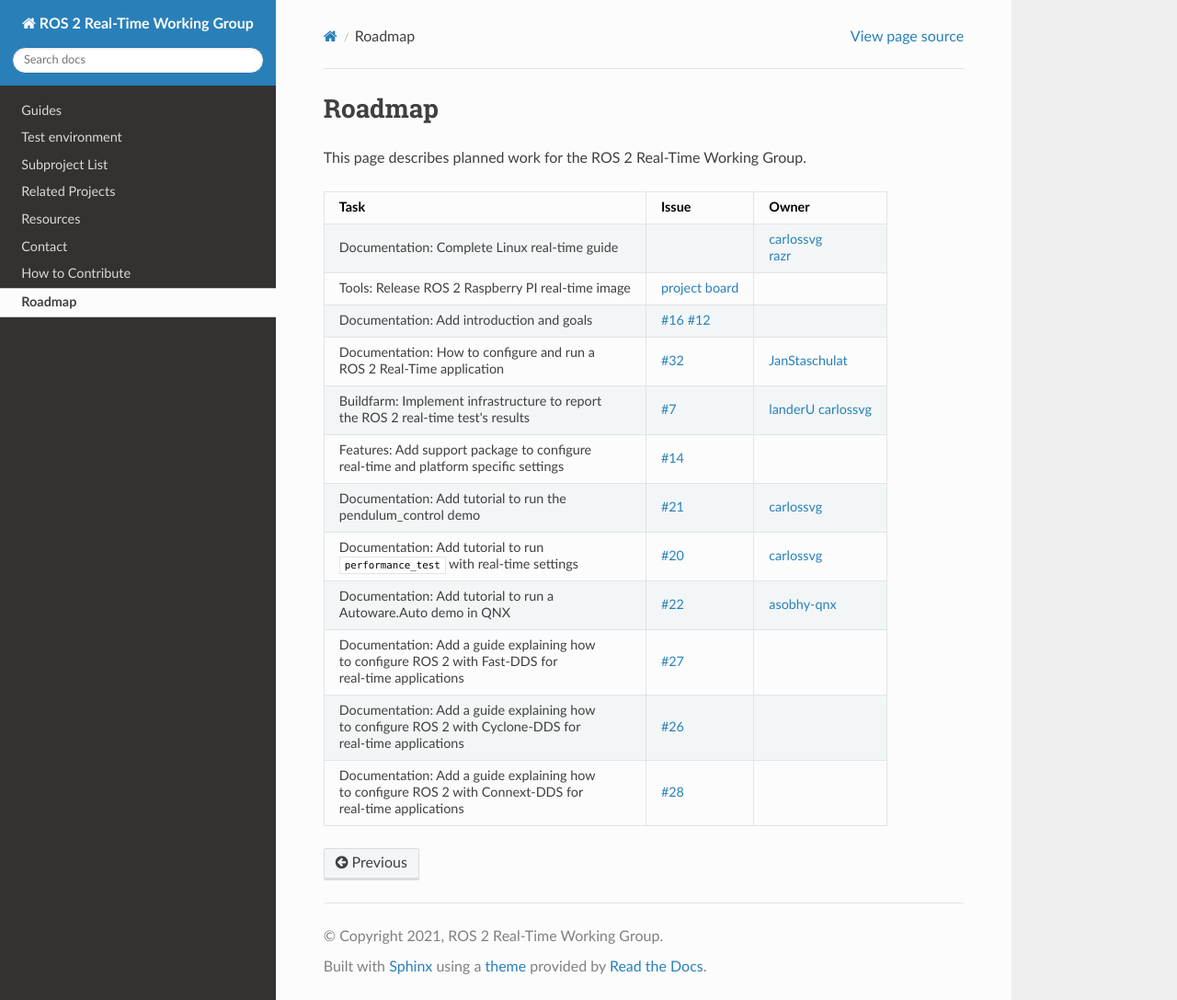
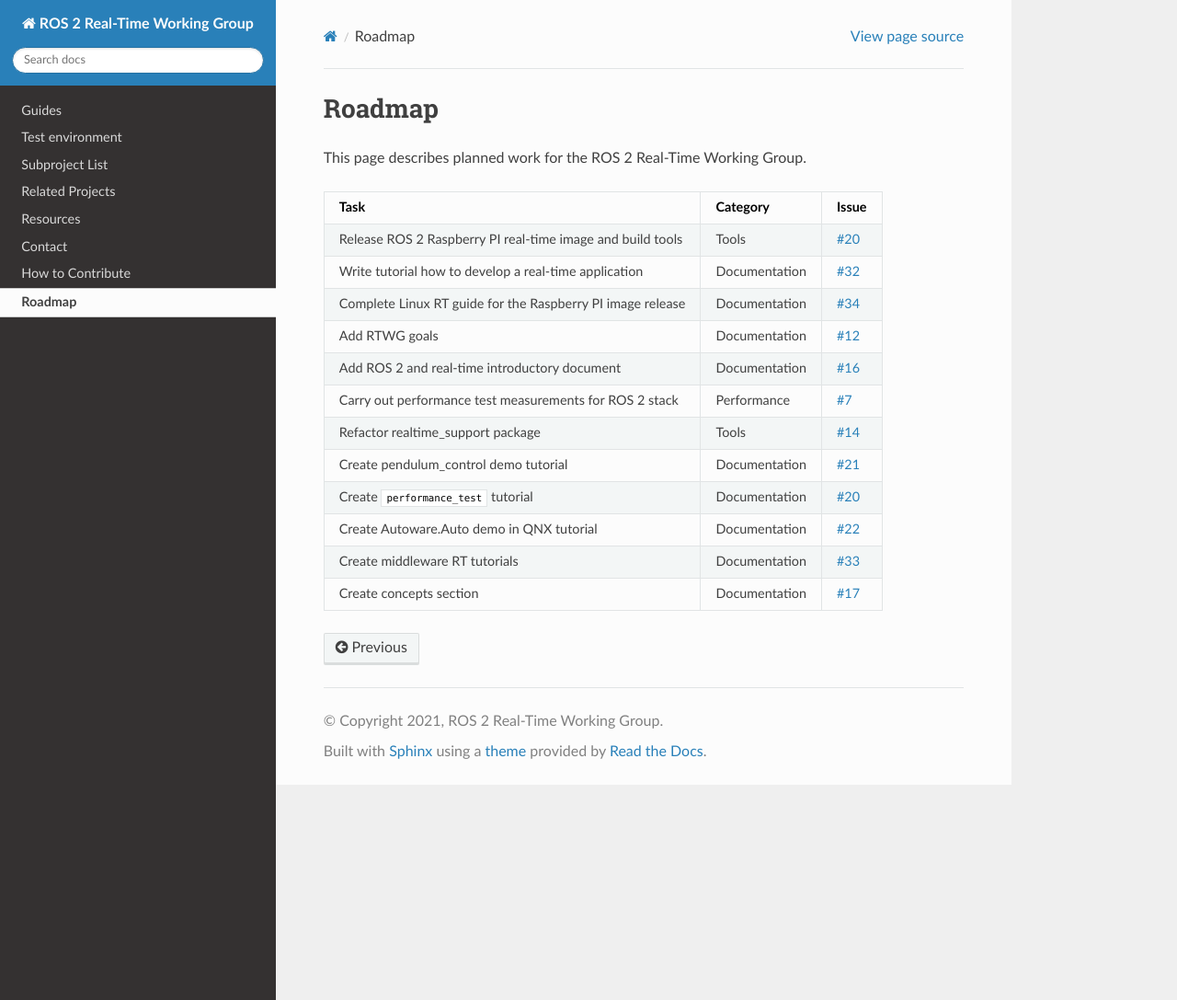
Before and after one commit to ros-realtime/rtwg_documentation, a Sphinx documentation site: the page built from source/Roadmap/Roadmap.md, in a window 1280 px wide and 1087 px high. Shown: the whole window at 92% size. Built offline with Sphinx 7.4.7 and the Read the Docs theme 2.0.0, drawn with Linux system fonts in a browser that asks for light colours.

Commit message:
Update roadmap
Signed-off-by: Carlos San Vicente <carlos.svic@gmail.com>

```diff
--- a/source/Roadmap/Roadmap.md
+++ b/source/Roadmap/Roadmap.md
@@ -3,17 +3,17 @@
 This page describes planned work for the ROS 2 Real-Time Working Group.
 
 
-| **Task**                                                     | Issue                                                        | **Owner**                                                    |
-| ------------------------------------------------------------ | ------------------------------------------------------------ | ------------------------------------------------------------ |
-| Documentation: Complete Linux real-time guide                |                                                              | [carlossvg](https://github.com/carlossvg) <br/>[razr](https://github.com/razr) |
-| Tools: Release ROS 2 Raspberry PI real-time image            | [project board](https://github.com/orgs/ros-realtime/projects/3/views/4?layout=board) |                                                              |
-| Documentation: Add introduction and goals                    | [#16](https://github.com/ros-realtime/rtwg_documentation/issues/16) [#12](https://github.com/ros-realtime/community/issues/12) |                                                              |
-| Documentation: How to configure and run a <br/> ROS 2 Real-Time application | [#32](https://github.com/ros-realtime/community/issues/32)   | [JanStaschulat](https://github.com/JanStaschulat)            |
-| Buildfarm: Implement infrastructure to report  <br/> the ROS 2 real-time test's results | [#7](https://github.com/ros-realtime/community/issues/7)     | [landerU](https://github.com/landerU) [carlossvg](https://github.com/carlossvg) |
-| Features: Add support package to configure <br/> real-time  and platform specific settings | [#14](https://github.com/ros-realtime/community/issues/14)   |                                                              |
-| Documentation: Add tutorial to run the <br/> pendulum_control demo | [#21](https://github.com/ros-realtime/community/issues/21)   | [carlossvg](https://github.com/carlossvg)                    |
-| Documentation: Add tutorial to run <br/> `performance_test` with real-time settings | [#20](https://github.com/ros-realtime/community/issues/20)   | [carlossvg](https://github.com/carlossvg)                    |
-| Documentation: Add tutorial to run a <br/> Autoware.Auto demo in QNX | [#22](https://github.com/ros-realtime/community/issues/22)   | [asobhy-qnx](https://github.com/asobhy-qnx)                  |
-| Documentation: Add a guide explaining how <br/>to configure ROS 2 with Fast-DDS for <br/>real-time applications | [#27](https://github.com/ros-realtime/community/issues/27)   |                                                              |
-| Documentation: Add a guide explaining how <br/>to configure ROS 2 with Cyclone-DDS for <br/>real-time applications | [#26](https://github.com/ros-realtime/community/issues/26)   |                                                              |
-| Documentation: Add a guide explaining how <br/>to configure ROS 2 with Connext-DDS for <br/>real-time applications | [#28](https://github.com/ros-realtime/community/issues/28)   |                                                              |
+| **Task**                                                     | **Category**  | **Issue**                                                                 |
+| ------------------------------------------------------------ | ------------- | ------------------------------------------------------------------------- |
+| Release ROS 2 Raspberry PI real-time image and build tools   | Tools         | [#20](https://github.com/ros-realtime/ros-realtime-rpi4-image/issues/20)  |
+| Write tutorial how to develop a real-time application        | Documentation | [#32](https://github.com/ros-realtime/community/issues/32)                |
+| Complete Linux RT guide for the Raspberry PI image release   | Documentation | [#34](https://github.com/ros-realtime/community/issues/34)                |
+| Add RTWG goals                                               | Documentation | [#12](https://github.com/ros-realtime/community/issues/12)                |
+| Add ROS 2 and real-time introductory document                | Documentation | [#16](https://github.com/ros-realtime/community/issues/16)                |
+| Carry out performance test measurements for ROS 2 stack      | Performance   | [#7](https://github.com/ros-realtime/community/issues/7)                  |
+| Refactor realtime_support package                            | Tools         | [#14](https://github.com/ros-realtime/community/issues/14)                |
+| Create pendulum_control demo tutorial                        | Documentation | [#21](https://github.com/ros-realtime/community/issues/21)                |
+| Create `performance_test` tutorial                           | Documentation | [#20](https://github.com/ros-realtime/community/issues/20)                |
+| Create Autoware.Auto demo in QNX tutorial                    | Documentation | [#22](https://github.com/ros-realtime/community/issues/22)                |
+| Create middleware RT tutorials                              | Documentation | [#33](https://github.com/ros-realtime/community/issues/33)                |
+| Create concepts section                                      | Documentation | [#17](https://github.com/ros-realtime/community/issues/17)                |
```
Also changed, not shown: 1 other file.
